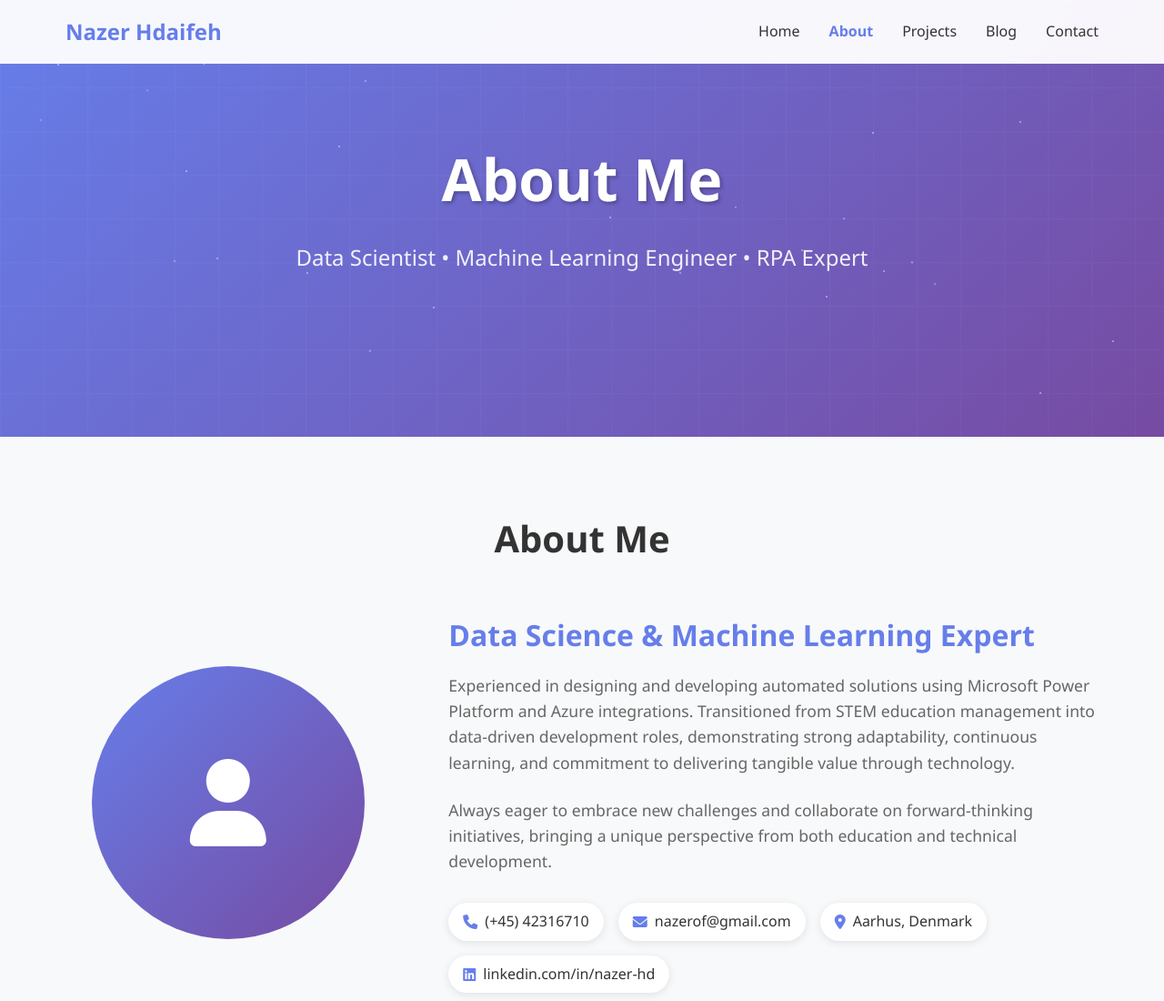
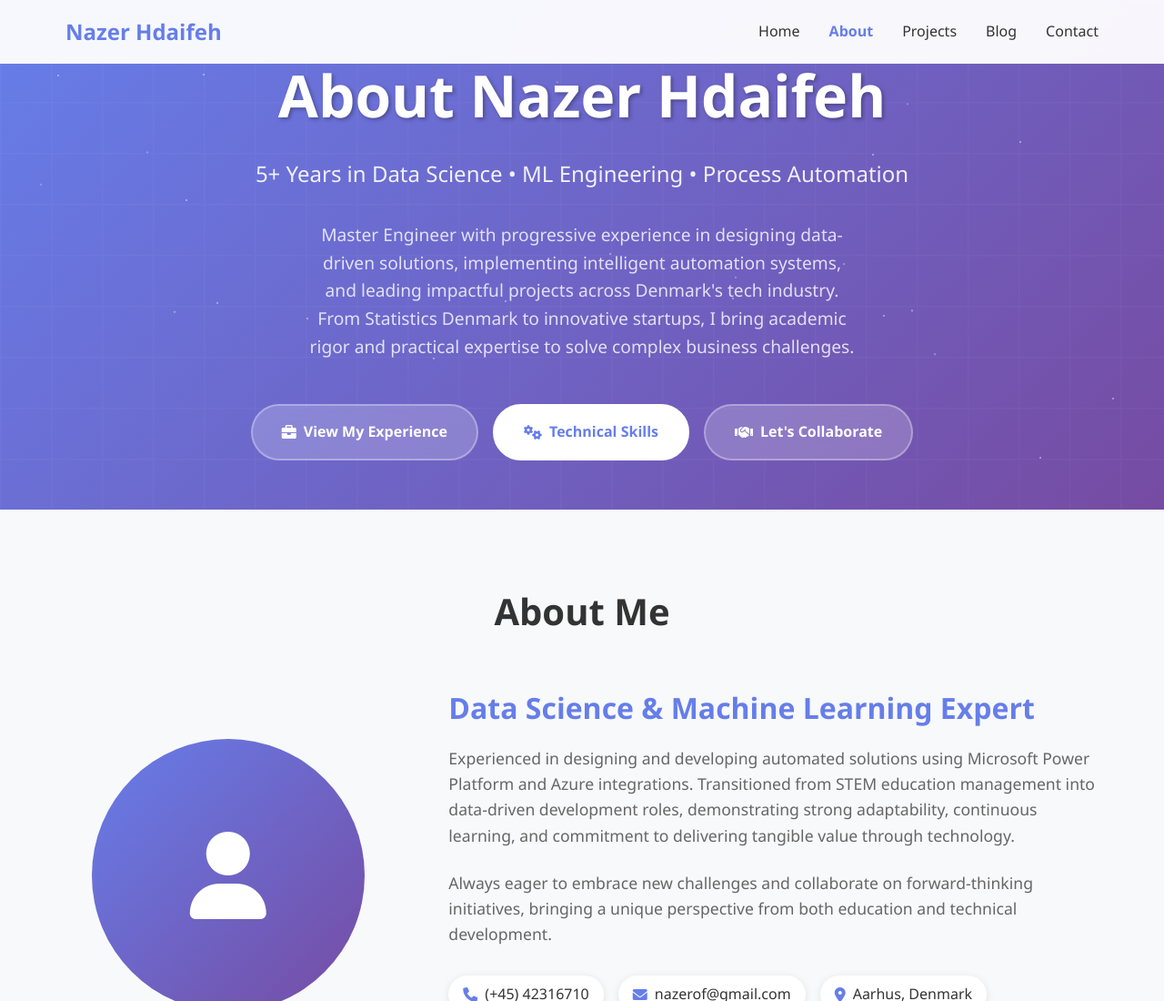
Before and after one commit to nazerof/nazerof.github.io, a plain HTML site: page pages/about.html in a window 1280 px wide. Shown: the top 1100 px of the page at 91% size. Drawn offline with Linux system fonts and the light colour scheme.

Commit message:
🎯 Hero Sections Optimization - Fix Navigation & Enhance About Page
✨ Homepage Hero Updates:
- Fixed 'Learn More About Me' button to correctly link to pages/about.html
- Maintained focus as professional landing page and gateway
- Preserved knowledge exploration and direct contact options
- Optimized user journey flow from homepage to detailed sections

🚀 About Page Hero Enhancement:
- Added comprehensive professional introduction with experience context
- Emphasized '5+ Years in Data Science' to highlight seniority
- Included geographic context 'Denmark's tech industry' for local relevance
- Enhanced description combining academic rigor with practical expertise
- Added page-specific call-to-action buttons:
  • 'View My Experience' → scrolls to experience section
  • 'Technical Skills' → scrolls to skills section
  • 'Let's Collaborate' → directs to contact page
- Increased hero height from 60vh to 70vh for better visual impact

🔄 Improved User Journey:
- Clear navigation flow: Homepage → About → Experience/Skills → Contact
- Fixed broken internal navigation links
- Enhanced page-specific content relevance
- Better separation of landing vs detailed information

Ready for optimized user experience and navigation! 🌟

```diff
--- a/pages/about.html
+++ b/pages/about.html
@@ -25,10 +25,25 @@
     </nav>
 
     <!-- About Hero Section -->
-    <section class="hero" style="height: 60vh;">
+    <section class="hero" style="height: 70vh;">
         <div class="hero-content">
-            <h1>About Me</h1>
-            <p class="subtitle">Data Scientist • Machine Learning Engineer • RPA Expert</p>
+            <h1>About Nazer Hdaifeh</h1>
+            <p class="subtitle">5+ Years in Data Science • ML Engineering • Process Automation</p>
+            <p class="description">Master Engineer with progressive experience in designing data-driven solutions, implementing intelligent automation systems, and leading impactful projects across Denmark's tech industry. From Statistics Denmark to innovative startups, I bring academic rigor and practical expertise to solve complex business challenges.</p>
+            <div class="cta-buttons">
+                <a href="#experience" class="btn btn-primary">
+                    <i class="fas fa-briefcase"></i>
+                    View My Experience
+                </a>
+                <a href="#skills" class="btn btn-secondary">
+                    <i class="fas fa-cogs"></i>
+                    Technical Skills
+                </a>
+                <a href="../pages/contact.html" class="btn btn-primary">
+                    <i class="fas fa-handshake"></i>
+                    Let's Collaborate
+                </a>
+            </div>
         </div>
     </section>
     <!-- About Section -->
```
Also changed, not shown: index.html (+1 -1 lines).
